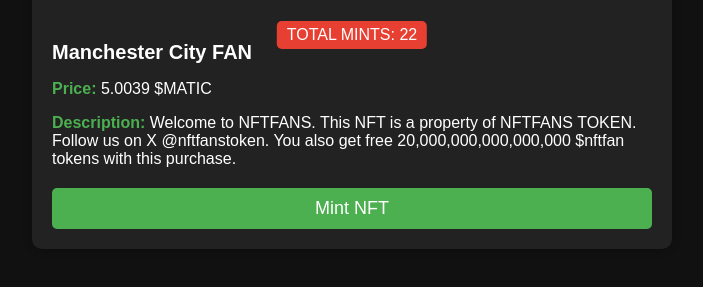
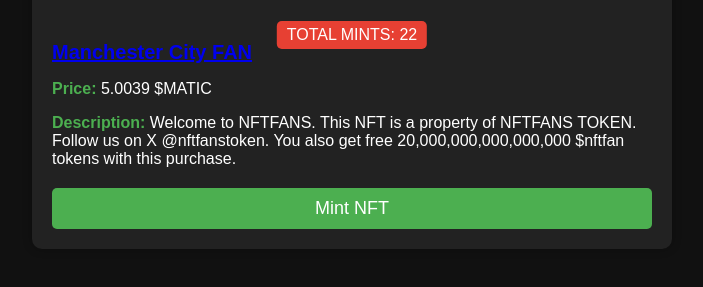
Before and after one commit to nftfan/privateorder, a plain HTML site: page index.html in a window 1280 px wide. Shown: the part 471-758 px from the top of the page, without its empty margins (288-991 px from the left). Drawn offline with Linux system fonts and the light colour scheme.

Commit message:
Update index.html

```diff
--- a/index.html
+++ b/index.html
@@ -123,11 +123,14 @@
     <div class="container">
         <h2>Mint your NFT</h2>
         <img src="https://i.seadn.io/s/raw/files/6b01984f4bd20a0ef0923b2882810e8e.gif?auto=format&dpr=1&w=1000" alt="NFT Image">
-        <div class="description">
-            <h3>Manchester City FAN</h3>
-            <p><strong>Price:</strong> 5.0039 $MATIC</p>
-            <p><strong>Description:</strong> Welcome to NFTFANS. This NFT is a property of NFTFANS TOKEN. Follow us on X @nftfanstoken. You also get free 20,000,000,000,000,000 $nftfan tokens with this purchase.</p>
-        </div>
+       <div class="description">
+    <a href="https://opensea.io/collection/nftfans-fans" target="_blank">
+        <h3>Manchester City FAN</h3>
+    </a>
+    <p><strong>Price:</strong> 5.0039 $MATIC</p>
+    <p><strong>Description:</strong> Welcome to NFTFANS. This NFT is a property of NFTFANS TOKEN. Follow us on X @nftfanstoken. You also get free 20,000,000,000,000,000 $nftfan tokens with this purchase.</p>
+</div>
+
         <button id="mintBtn">Mint NFT</button>
     </div>
 
```
